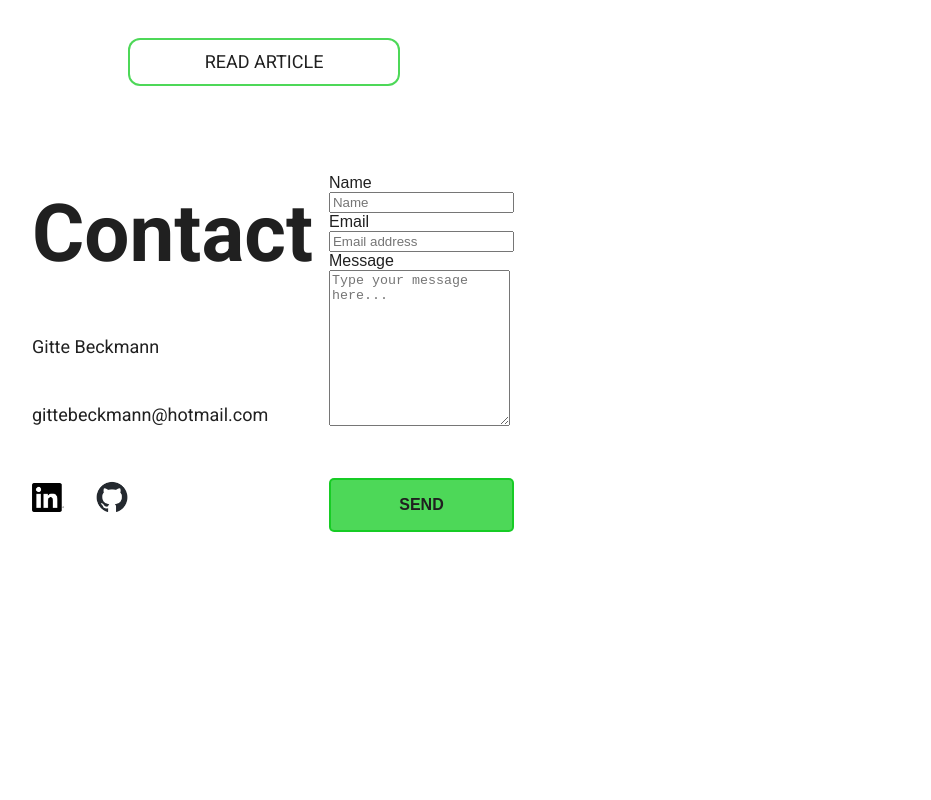
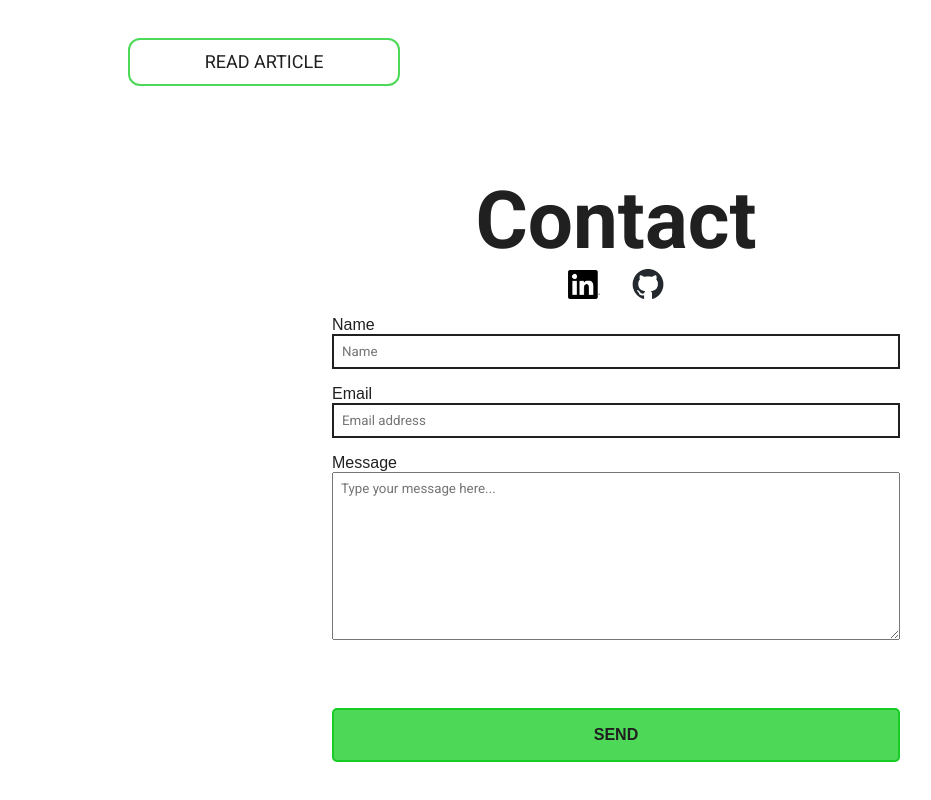
Before and after one commit to gittebe/gitte-portfolio, a React (Vite) app: page / in a window 1280 px wide. Shown: the part 4515-5315 px from the top of the page, without its empty margins (24-955 px from the left). Before the commit the page ends 5105 px from the top, so only its background shows below. Built offline with nearby package versions, Linux system fonts and the light colour scheme.

Commit message:
- worked on ContactForm style

```diff
--- a/src/components/BioCard/BioCard.css
+++ b/src/components/BioCard/BioCard.css
@@ -5,9 +5,6 @@
 }
 .bio-text-section {
   padding: 2rem 0rem;
-}
-.paragraph-spacing {
-  padding-bottom: 1.5rem;
 }
 
 @media(min-width: 667px) {
--- a/src/components/BioCard/BioCard.jsx
+++ b/src/components/BioCard/BioCard.jsx
@@ -13,7 +13,7 @@ export const BioCard = () => {
           Web Developer
         </HeaderOne>
         <section className="bio-text-section">
-        <Body className="bio-text paragraph-spacing">
+        <Body>
           Hello! I'm Gitte, a full-stack web developer with international work experience across Europe, East Africa, and the United States. I now live in a small village in Sörmland, about an hour by train from Stockholm, Sweden.
         </Body>
         <Body>
--- a/src/components/ContactForm/ContactForm.css
+++ b/src/components/ContactForm/ContactForm.css
@@ -1,7 +1,37 @@
+.contact-form {
+  width: 100%;
+  max-width: 600px;
+  margin: 0 auto;
+  padding: 1rem;
+  box-sizing: border-box;
+}
+
+input {
+  background-color: var(--color-neutral);
+  color: var(--color-primary);
+  border: 2px solid var(--color-secondary);
+  padding: 0.5rem;
+  font-family: Roboto, sans-serif;
+}
+
+textarea {
+font-family: Roboto, sans-serif;;
+cursor: text;
+}
+
+.contact-form input,
+.contact-form textarea {
+  width: 100%;
+  margin-bottom: 1rem;
+  padding: 0.5rem;
+  box-sizing: border-box;
+}
+
 .button-container {
   height: 4rem;
   margin-bottom: 4rem;
 }
+
 button {
   margin: 1rem 0;
   padding: 1rem 2rem;
--- a/src/components/ContactForm/ContactForm.tsx
+++ b/src/components/ContactForm/ContactForm.tsx
@@ -20,6 +20,7 @@ export const ContactForm = () => {
 
   return (
     <form
+      className="contact-form"
       name="portfolio-contact"
       method="POST"
       action="/success"
--- a/src/components/FooterCard/FooterCard.css
+++ b/src/components/FooterCard/FooterCard.css
@@ -1,34 +1,7 @@
 .footer-card {
-  grid-column: span 4;
-  display: flex;
-  flex-direction: column;
-  margin-left: 1rem;
-  margin-right: 1rem;
-}
-
-.media-button-div {
-  margin-top: 2rem;
-  margin-bottom: 4rem;
-}
-
-.footer-text-container {
   display: flex;
   flex-direction: column;
   justify-content: center;
+  align-items: center;
+  width: 100%;
 }
-
-.spacer {
-  height: 2rem;
-}
-
-@media(min-width: 667px) {
-  .footer-card {
-    grid-column: span 8;
-  }
-}
-
-@media(min-width: 1024px) {
-  .footer-card {
-    grid-column: span 12;
-  }
-}
--- a/src/components/FooterCard/FooterCard.jsx
+++ b/src/components/FooterCard/FooterCard.jsx
@@ -1,21 +1,13 @@
 import { HeaderTwo, Body } from "../../ui/Typography/Typography"
-import { MediaLinkContainer } from "../MediaLinkContainer/MediaLinkContainer"
+import { MediaLinkContainer } from "../MediaLinkContainer/MediaLinkContainer";
+import { ContactForm } from "../ContactForm/ContactForm";
 import "./FooterCard.css"
 
 export const FooterCard = () => {
   return (
     <div className="footer-card">
-      <div className="footer-text-container">
-        <HeaderTwo>
-          Contact
-        </HeaderTwo>
-        <div className="spacer"></div>
-        <Body>Gitte Beckmann</Body>
-        <Body> gittebeckmann@hotmail.com</Body>
-      </div>
-      <div className="media-button-div">
-        <MediaLinkContainer />
-      </div>
+      <MediaLinkContainer />
+      <ContactForm />
     </div>
   )
 }
--- a/src/sections/FooterSection/FooterSection.css
+++ b/src/sections/FooterSection/FooterSection.css
@@ -1,37 +1,8 @@
 .footer-section {
   color: var(--color-secondary);
-  grid-column: span 4;
   display: flex;
   flex-direction: column;
-}
-
-.footer-card-container {
-  display: flex;
   justify-content: center;
   align-items: center;
+  width: 100%;
 }
-
-@media(min-width: 667px) {
-  .footer-card-container {
-    margin-left: 40px;
-  }
-
-  .footer-section {
-    grid-column: span 8;
-  }
-
-  .footer-image-container {
-    grid-column: span 8;
-  }
-}
-
-@media(min-width: 1024px) {
-  .footer-section {
-    flex-direction: row;
-    grid-column: span 12;
-  }
-
-  .footer-image-container {
-    width: 50%;
-  }
-}
--- a/src/sections/FooterSection/FooterSection.jsx
+++ b/src/sections/FooterSection/FooterSection.jsx
@@ -1,17 +1,13 @@
 import { Grid } from "../../ui/Grid/Grid"
 import { FooterCard } from "../../components/FooterCard/FooterCard"
+import { HeaderTwo } from "../../ui/Typography/Typography"
 import "./FooterSection.css"
-import { ContactForm } from "../../components/ContactForm/ContactForm"
 
 export const FooterSection = () => {
   return (
-    <Grid background="neutral">
-      <section className="footer-section">
-        <div className="footer-card-container">
-          <FooterCard />
-          <ContactForm/>
-        </div>
-      </section>
-    </Grid>
+    <section className="footer-section">
+      <HeaderTwo>Contact</HeaderTwo>
+      <FooterCard />
+    </section>
   )
 }
```
